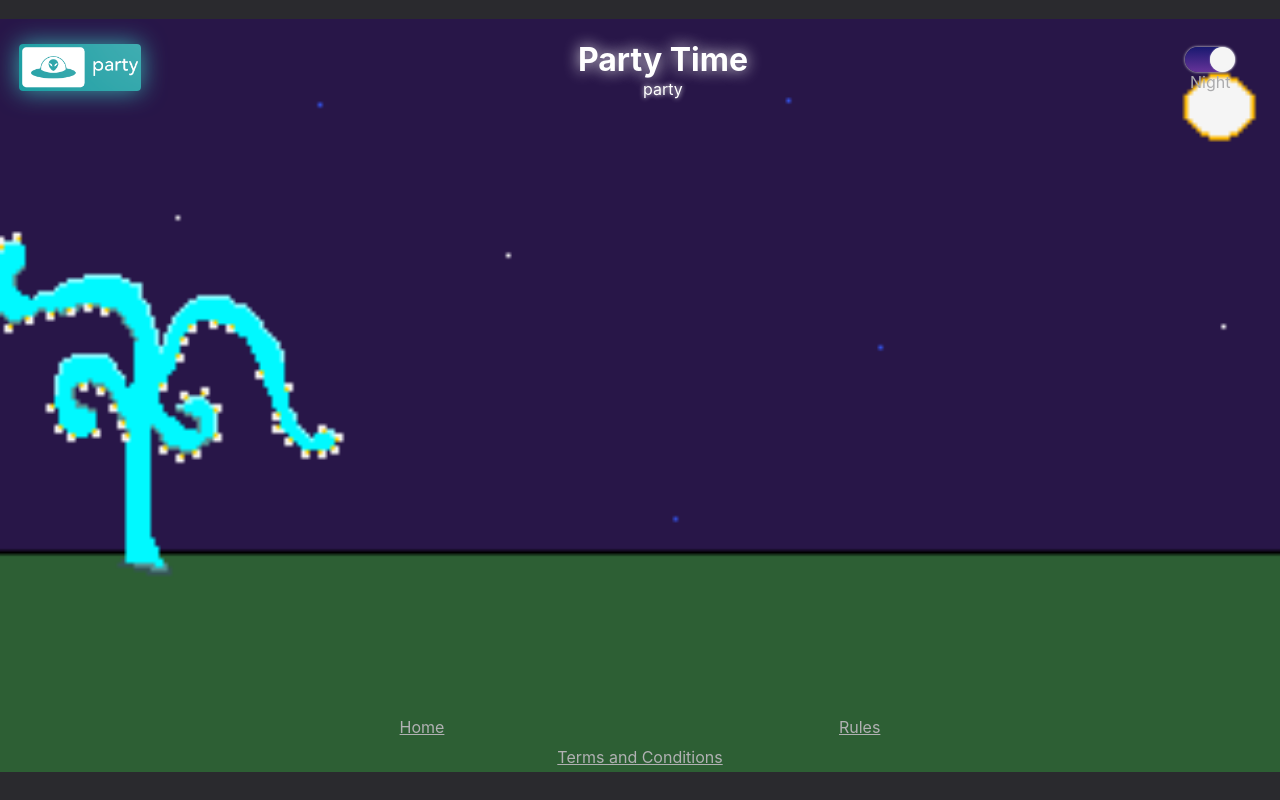
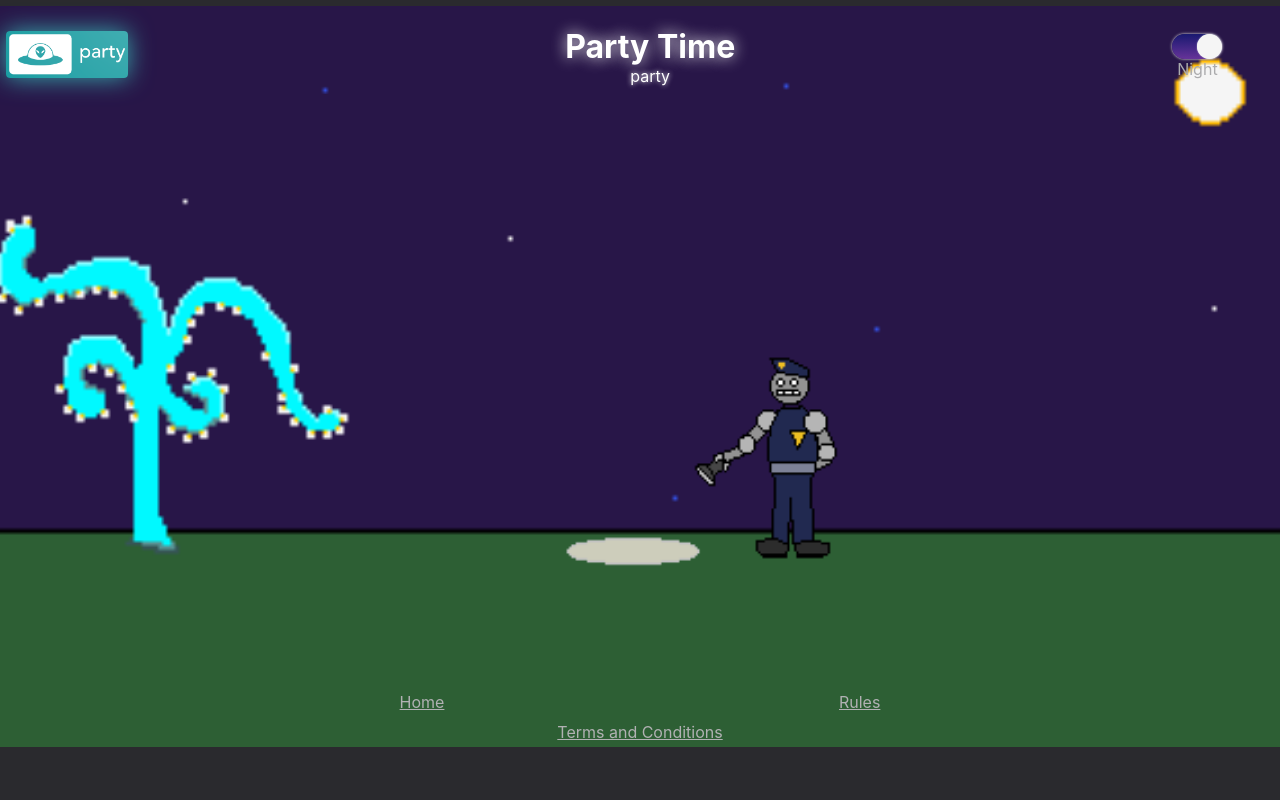
Before and after one commit to phellwege/ThePartyTime, a React (Create React App) app in the folder client/: page /Paint in a window 1280 px wide. Both pictures are taken after a click on the element 1210 px from the left and 59 px from the top of the page. Built offline with nearby package versions, Linux system fonts and the light colour scheme; a web font is replaced by a local one.

Commit message:
added the 50

```diff
--- a/client/src/Head.css
+++ b/client/src/Head.css
@@ -1,7 +1,7 @@
 #headspace {
     display: flex;
     justify-content: space-between;
-    margin: 1.5%;
+    margin: .5%;
     align-content: center;
     height: 100px;
     width: 95%;
--- a/client/src/Main.css
+++ b/client/src/Main.css
@@ -311,3 +311,13 @@
     width: 25%;
     cursor: pointer;
 }
+#Police {
+    position: absolute;
+    width: 90%;
+    margin: -25% 0 0 10%;
+}
+#Police img{
+    height: 25%;
+    width: 25%;
+    cursor: pointer;
+}
--- a/client/src/components/Head.js
+++ b/client/src/components/Head.js
@@ -209,6 +209,10 @@ const GlobalStyle = createGlobalStyle`
         display: ${props =>
             props.theme.mode === 'dark' ? 'block' : 'none'};
     }
+    #Police {
+        display: ${props =>
+            props.theme.mode === 'dark' ? 'block' : 'none'};
+    }
     };
 `
 
--- a/client/src/views/Paint.js
+++ b/client/src/views/Paint.js
@@ -1,8 +1,13 @@
 import "../Events.css";
 import {Link} from '@reach/router';
+import Police from '../static/Po.gif'
 import Head from '../components/Head';
 import '../Main.css';
 import Footer from "../components/Footer";
+
+const FreezeSucka = () => {
+    alert(`Whoa there, what are you doin' in the park after dark? Get outta here!`)
+};
 
 function componentDidMount() {
         var canvas = document.getElementById('Art_Canvas');
@@ -36,6 +41,10 @@ const Paint = () => {
                         <li>the other</li>
                     </ul>
                 </div>
+
+            </div>
+            <div id="Police">
+                <img src={Police} alt="Police" onClick={FreezeSucka}/>
             </div>
             <Footer/>
         </div>
```
Also changed, not shown: client/src/static/Po.gif (added).
